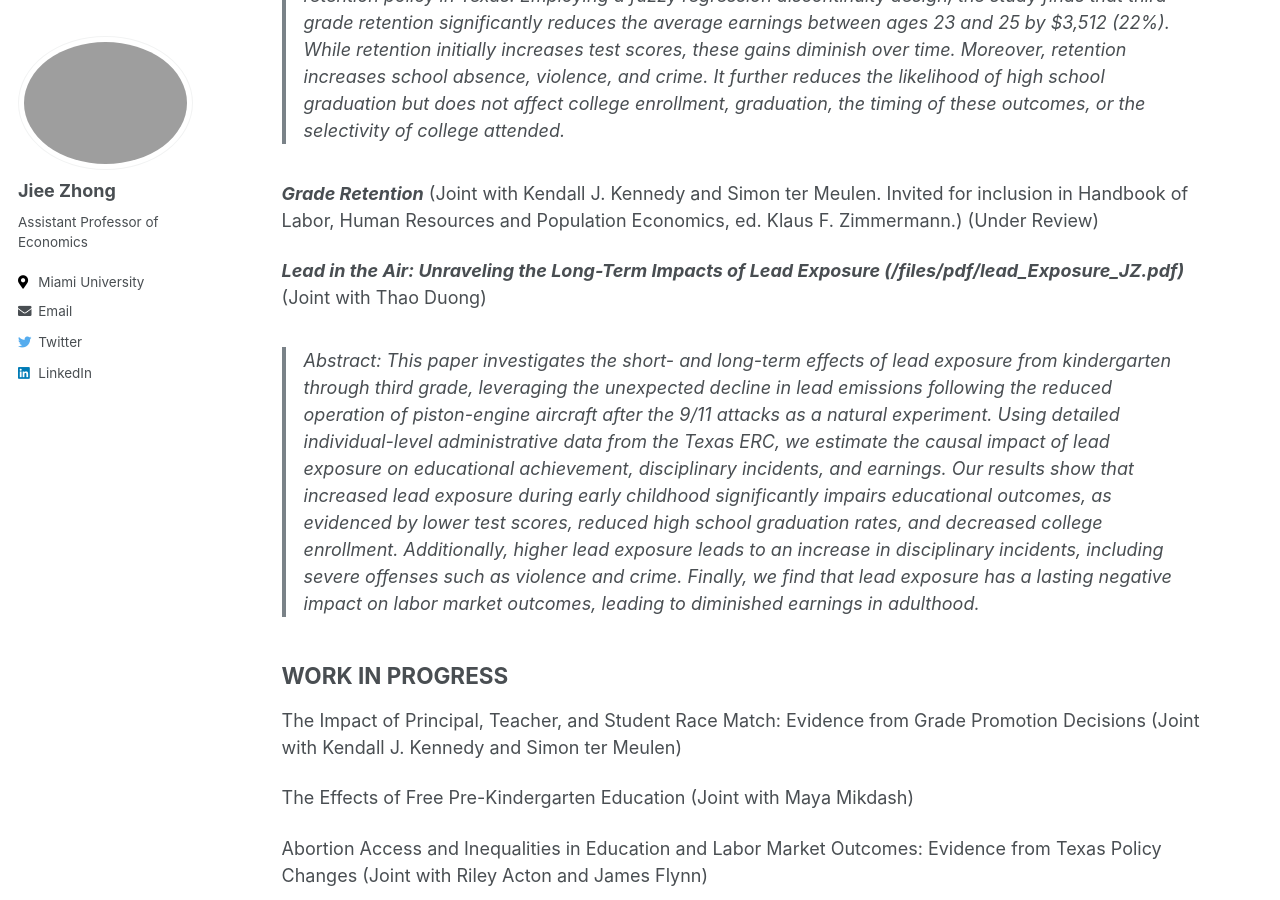
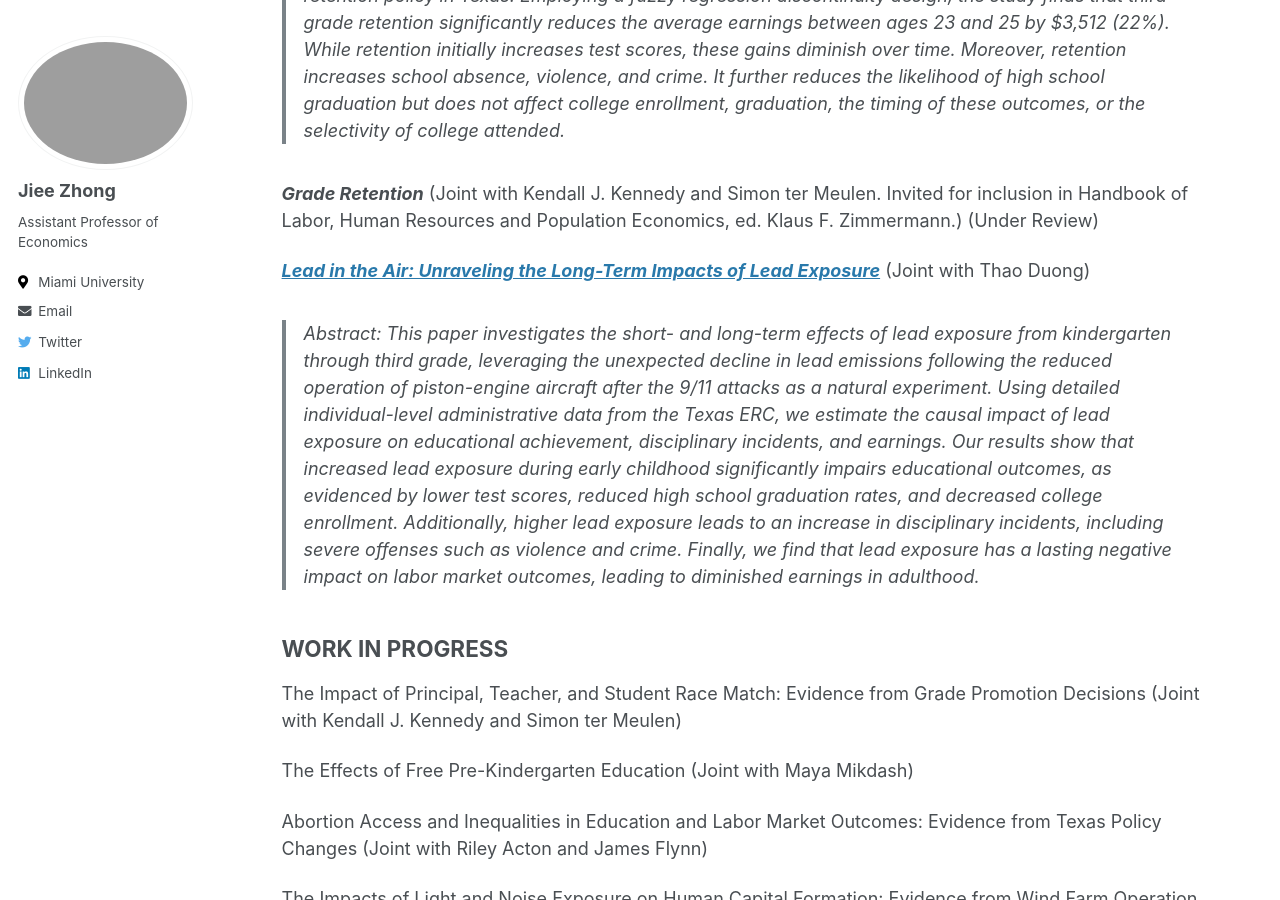
Before and after one commit to jieezhong/jieezhong.github.io, a Jekyll site: the page built from _pages/research.md, in a window 1280 px wide and 900 px high, scrolled down 987 px. Built offline with Jekyll 4.4.1, drawn with Linux system fonts in a browser that asks for light colours.

Commit message:
Update research.md

```diff
--- a/_pages/research.md
+++ b/_pages/research.md
@@ -25,7 +25,7 @@ Revised and Resubmitted to the <ins> American Economic Journal: Applied Economic
 
 ***Grade Retention*** (Joint with Kendall J. Kennedy and Simon ter Meulen. Invited for inclusion in Handbook of Labor, Human Resources and Population Economics, ed. Klaus F. Zimmermann.) (Under Review)
 
-***Lead in the Air: Unraveling the Long-Term Impacts of Lead Exposure  (/files/pdf/lead_Exposure_JZ.pdf)*** (Joint with Thao Duong)
+***[Lead in the Air: Unraveling the Long-Term Impacts of Lead Exposure](/files/pdf/lead_Exposure_JZ.pdf)*** (Joint with Thao Duong)
 
 > Abstract: This paper investigates the short- and long-term effects of lead exposure from kindergarten through third grade, leveraging the unexpected decline in lead emissions following the reduced operation of piston-engine aircraft after the 9/11 attacks as a natural experiment. Using detailed individual-level administrative data from the Texas ERC, we estimate the causal impact of lead exposure on educational achievement, disciplinary incidents, and earnings. Our results show that increased lead exposure during early childhood significantly impairs educational outcomes, as evidenced by lower test scores, reduced high school graduation rates, and decreased college enrollment. Additionally, higher lead exposure leads to an increase in disciplinary incidents, including severe offenses such as violence and crime. Finally, we find that lead exposure has a lasting negative impact on labor market outcomes, leading to diminished earnings in adulthood.
 
```
